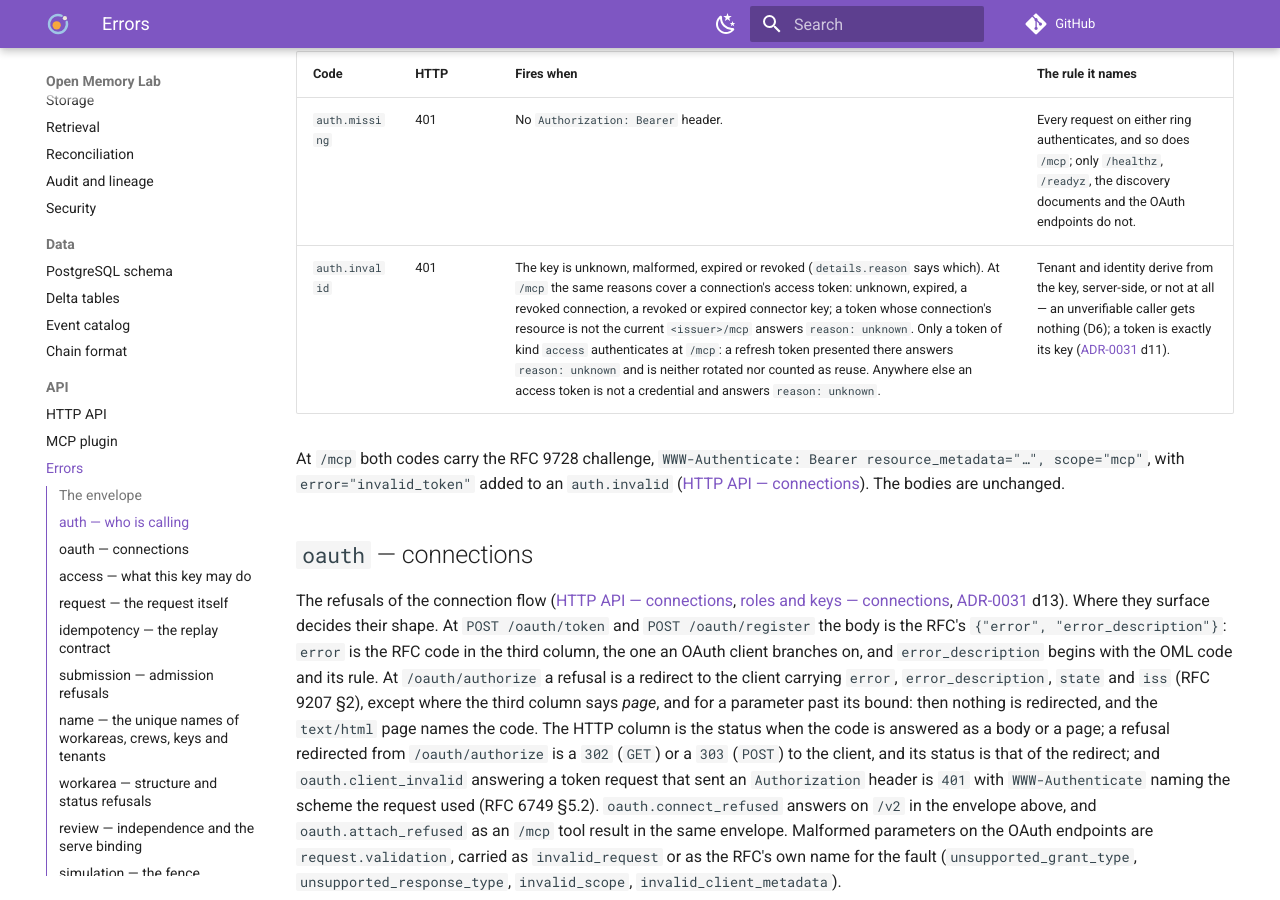
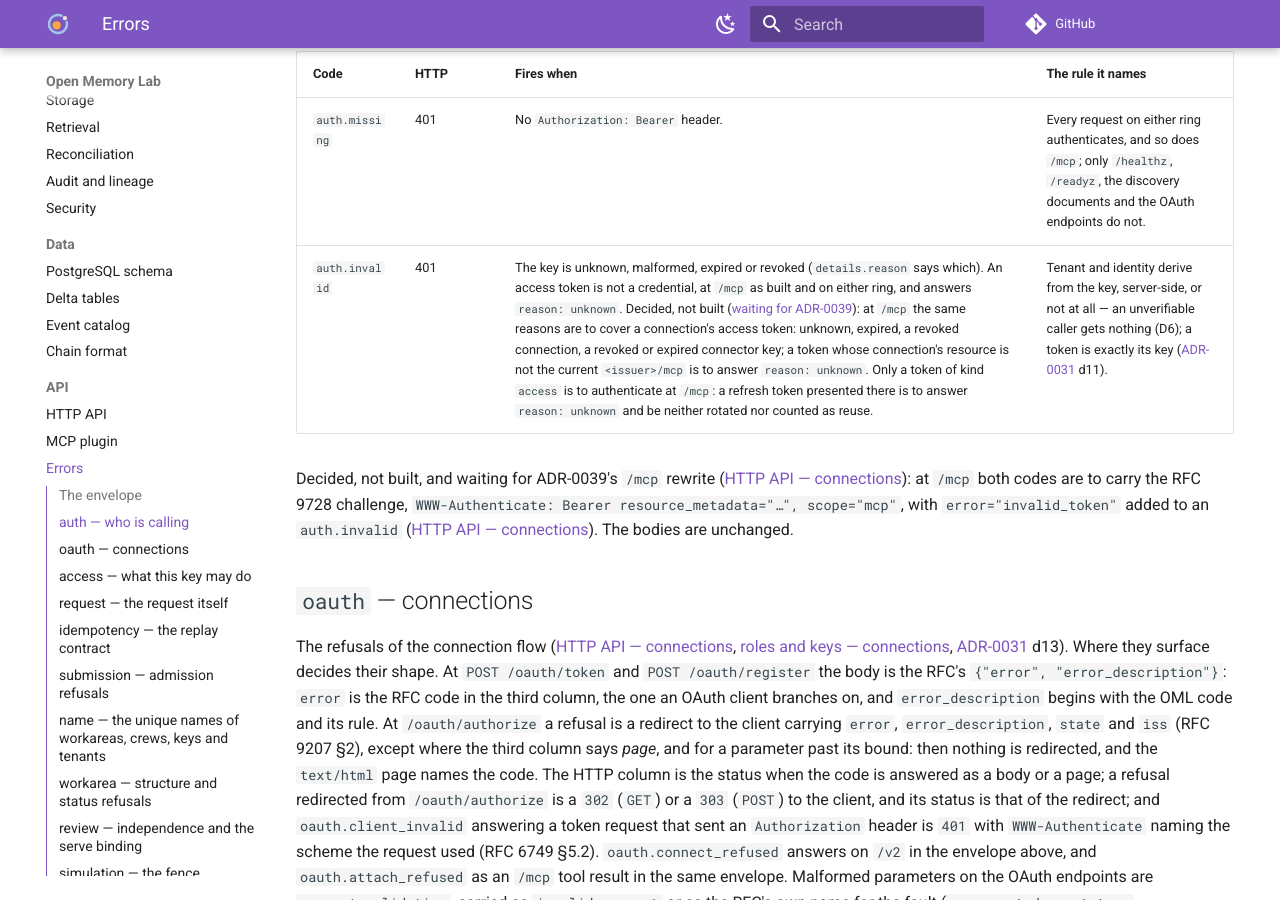
Before and after one commit to e8kor/open-memory-lab, an MkDocs documentation site: the page built from docs/api/errors.md, in a window 1280 px wide and 900 px high, scrolled down 1701 px. Built offline with MkDocs 1.6.1 and Material for MkDocs 9.7.7, drawn with Linux system fonts in a browser that asks for light colours; comment, search, counter and statistics services are not loaded.

Commit message:
errors.md marks the /mcp challenge and the access-token reasons decided, not built, FR-35 says no address carries the sign-in header today, and oauth.issuer says no connection completes until ADR-0039's /mcp rewrite (ADR-0018 d3, ADR-0031 d2)
As built, /mcp authenticates by key value alone and its 401 carries no WWW-Authenticate, so errors.md's present-tense challenge and token rows and FR-35's claim that the plugin's address carries the header described software that does not exist, which ADR-0018 d3 rules out; an operator setting oauth.issuer also deserves to know that the advertised flow cannot finish on this build.

```diff
--- a/docs/api/errors.md
+++ b/docs/api/errors.md
@@ -82,9 +82,11 @@ there today is an unknown field, refused as `request.validation` without
 | Code | HTTP | Fires when | The rule it names |
 |---|---|---|---|
 | `auth.missing` | 401 | No `Authorization: Bearer` header. | Every request on either ring authenticates, and so does `/mcp`; only `/healthz`, `/readyz`, the discovery documents and the OAuth endpoints do not. |
-| `auth.invalid` | 401 | The key is unknown, malformed, expired or revoked (`details.reason` says which). At `/mcp` the same reasons cover a connection's access token: unknown, expired, a revoked connection, a revoked or expired connector key; a token whose connection's resource is not the current `<issuer>/mcp` answers `reason: unknown`. Only a token of kind `access` authenticates at `/mcp`: a refresh token presented there answers `reason: unknown` and is neither rotated nor counted as reuse. Anywhere else an access token is not a credential and answers `reason: unknown`. | Tenant and identity derive from the key, server-side, or not at all — an unverifiable caller gets nothing (D6); a token is exactly its key ([ADR-0031](../adr/ADR-0031-oauth-connections-by-connect-code.md) d11). |
+| `auth.invalid` | 401 | The key is unknown, malformed, expired or revoked (`details.reason` says which). An access token is not a credential, at `/mcp` as built and on either ring, and answers `reason: unknown`. Decided, not built ([waiting for ADR-0039](http-api.md#connections-oauth-for-hosted-mcp-clients)): at `/mcp` the same reasons are to cover a connection's access token: unknown, expired, a revoked connection, a revoked or expired connector key; a token whose connection's resource is not the current `<issuer>/mcp` is to answer `reason: unknown`. Only a token of kind `access` is to authenticate at `/mcp`: a refresh token presented there is to answer `reason: unknown` and be neither rotated nor counted as reuse. | Tenant and identity derive from the key, server-side, or not at all — an unverifiable caller gets nothing (D6); a token is exactly its key ([ADR-0031](../adr/ADR-0031-oauth-connections-by-connect-code.md) d11). |
 
-At `/mcp` both codes carry the RFC 9728 challenge, `WWW-Authenticate: Bearer
+Decided, not built, and waiting for ADR-0039's `/mcp` rewrite
+([HTTP API — connections](http-api.md#connections-oauth-for-hosted-mcp-clients)): at `/mcp` both
+codes are to carry the RFC 9728 challenge, `WWW-Authenticate: Bearer
 resource_metadata="…", scope="mcp"`, with `error="invalid_token"` added to an `auth.invalid`
 ([HTTP API — connections](http-api.md#connections-oauth-for-hosted-mcp-clients)). The bodies are
 unchanged.
```
Also changed, not shown: docs/operations/configuration.md (+1 -1 lines), docs/product/roadmap.md (+1 -1 lines).
